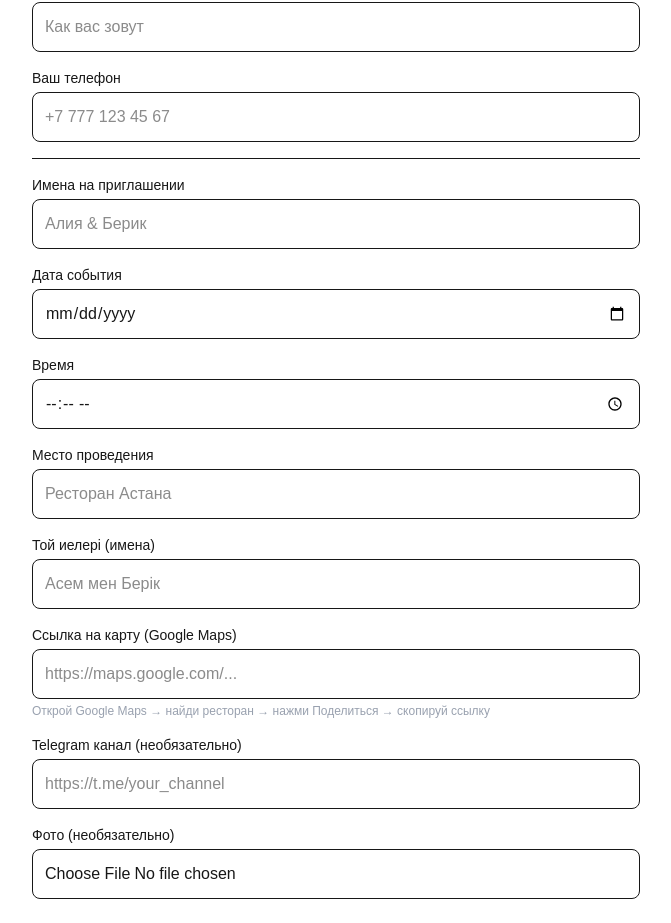
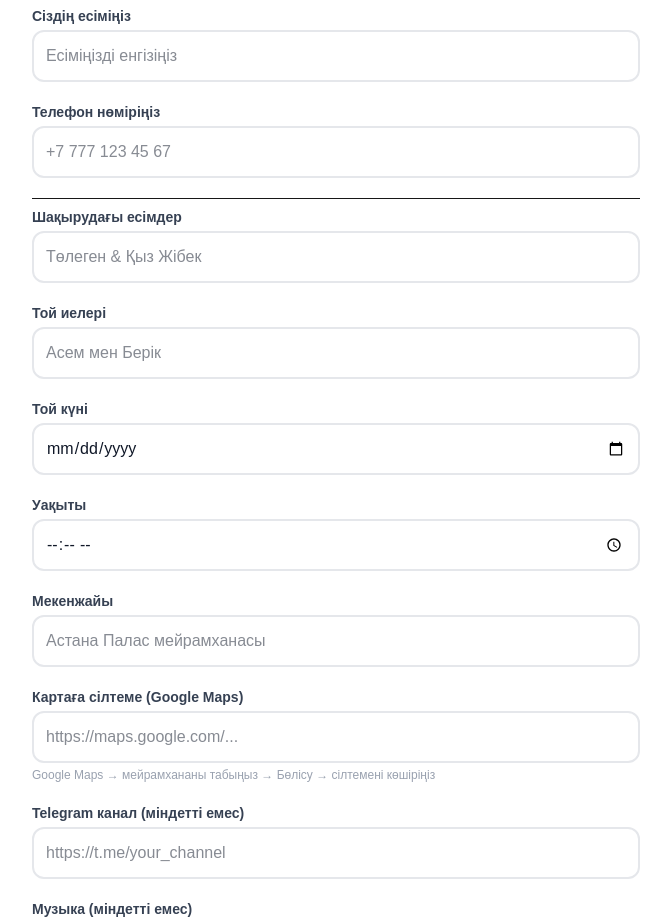
Before and after one commit to zhamilovzamir/invite-app, a Next.js app: page /templates/1/edit in a window 1280 px wide. Shown: the part 190-1113 px from the top of the page, without its empty margins (304-975 px from the left). Built offline with nearby package versions, Linux system fonts and the light colour scheme; no server answers.

Commit message:
fix edit page and add music support

```diff
--- a/app/templates/[id]/edit/page.js
+++ b/app/templates/[id]/edit/page.js
@@ -17,9 +17,9 @@ export default function EditPage({ params: paramsPromise }) {
     map_url: '',
     telegram_channel: '',
     hosts: '',
+    music_url: '',
   })
   const [loading, setLoading] = useState(false)
-  const [photo, setPhoto] = useState(null)
   const [photoUrl, setPhotoUrl] = useState(null)
   const [uploading, setUploading] = useState(false)
   const [done, setDone] = useState(false)
@@ -31,29 +31,24 @@ export default function EditPage({ params: paramsPromise }) {
   async function handlePhoto(e) {
     const file = e.target.files[0]
     if (!file) return
-
     setUploading(true)
-
     const fileName = `${Date.now()}-${file.name}`
-  const { data, error } = await supabase.storage
+    const { error } = await supabase.storage
       .from('photos')
       .upload(fileName, file)
-
     if (!error) {
       const { data: urlData } = supabase.storage
         .from('photos')
         .getPublicUrl(fileName)
       setPhotoUrl(urlData.publicUrl)
     } else {
-    alert('Ошибка загрузки фото: ' + error.message)
+      alert('Фото жүктеу қатесі: ' + error.message)
     }
-
     setUploading(false)
   }
 
   async function handleSubmit() {
     setLoading(true)
-
     const res = await fetch('/api/orders', {
       method: 'POST',
       headers: { 'Content-Type': 'application/json' },
@@ -70,48 +65,57 @@ export default function EditPage({ params: paramsPromise }) {
           map_url: form.map_url,
           telegram_channel: form.telegram_channel,
           photo_url: photoUrl,
+          music_url: form.music_url,
         },
       }),
     })
-
     const result = await res.json()
     setLoading(false)
-
     if (result.data) {
       setOrderId(result.data.id)
       setDone(true)
     } else {
-    alert('Ошибка: ' + result.error)
+      alert('Қате: ' + result.error)
     }
   }
 
   if (done && orderId) {
-  const inviteUrl = `${window.location.origin}/invite/${orderId}`
     return (
       <main className="min-h-screen p-8 bg-gray-50 flex items-center justify-center">
         <div className="bg-white rounded-2xl shadow p-8 max-w-md w-full text-center">
           <div className="text-5xl mb-4">✅</div>
-        <h2 className="text-2xl font-bold mb-2">Заказ принят!</h2>
+          <h2 className="text-2xl font-bold mb-2 text-gray-900">Тапсырыс қабылданды!</h2>
           <p className="text-gray-600 mb-6">
-          Переведи оплату на Kaspi и отправь скриншот в WhatsApp
+            Kaspi арқылы төлем жасап, скриншотты WhatsApp-қа жіберіңіз
           </p>
           <div className="bg-gray-50 rounded-xl p-4 mb-6 text-left">
-          <p className="font-semibold">Номер Kaspi:</p>
-          <p className="text-2xl font-bold text-blue-600">4400 4301 5838 7080</p>
-          <p className="font-semibold mt-3">Сумма:</p>
-          <p className="text-2xl font-bold text-green-600">1 990 тг</p>
+            <p className="font-semibold text-gray-800">Kaspi нөмірі:</p>
+            <p className="text-2xl font-bold text-blue-600">4400 4302 5838 7080 <span className="ml-2 text-sm font-normal text-gray-500">
+    (Замир Ж)
+  </span></p>
+            <p className="font-semibold mt-3 text-gray-800">Сомасы:</p>
+            <p className="text-2xl font-bold text-green-600">1 990 ₸</p>
           </div>
 
-        <div className="bg-purple-50 rounded-xl p-4 mb-6 text-left">
-          <p className="font-semibold text-purple-800 mb-2">Ссылка на приглашение:</p>
-          <p className="text-sm text-purple-600 break-all">
-            {window.location.origin}/invite/{orderId}
-          </p>
+          <div className="bg-purple-50 rounded-xl p-4 mb-4 text-left">
+            <p className="font-semibold text-purple-800 mb-2">Шақыру сілтемесі:</p>
+            <p className="text-sm text-purple-600 break-all">{window.location.origin}/invite/{orderId}</p>
             <button
               onClick={() => navigator.clipboard.writeText(`${window.location.origin}/invite/${orderId}`)}
               className="mt-2 text-xs bg-purple-600 text-white px-3 py-1 rounded-lg hover:bg-purple-700"
             >
-            Скопировать ссылку
+              Көшіру
+            </button>
+          </div>
+
+          <div className="bg-blue-50 rounded-xl p-4 mb-6 text-left">
+            <p className="font-semibold text-blue-800 mb-2">Дашборд сілтемесі:</p>
+            <p className="text-sm text-blue-600 break-all">{window.location.origin}/dashboard/{orderId}</p>
+            <button
+              onClick={() => navigator.clipboard.writeText(`${window.location.origin}/dashboard/${orderId}`)}
+              className="mt-2 text-xs bg-blue-600 text-white px-3 py-1 rounded-lg hover:bg-blue-700"
+            >
+              Көшіру
             </button>
           </div>
 
@@ -119,25 +123,14 @@ export default function EditPage({ params: paramsPromise }) {
             href={`/invite/${orderId}`}
             className="block w-full text-center bg-purple-600 text-white py-3 rounded-xl font-semibold mb-3 hover:bg-purple-700"
           >
-          Посмотреть приглашение →
+            Шақыруды қарау →
           </a>
           <a
             href="https://wa.me/77066355150"
             className="block w-full text-center bg-green-500 text-white py-3 rounded-xl font-semibold hover:bg-green-600"
           >
-          Написать в WhatsApp
+            WhatsApp-қа жазу
           </a>
-      </div>
-      {/* Ссылка на dashboard */}
-<div className="bg-blue-50 rounded-xl p-4 mb-4 text-left">
-  <p className="font-semibold text-blue-800 mb-2">Ваша страница организатора:</p>
-  <p className="text-sm text-blue-600 break-all">/dashboard/{orderId}</p>
-  <button
-    onClick={() => navigator.clipboard.writeText(`${window.location.origin}/dashboard/${orderId}`)}
-    className="mt-2 text-xs bg-blue-600 text-white px-3 py-1 rounded-lg hover:bg-blue-700"
-  >
-    Скопировать ссылку
-  </button>
         </div>
       </main>
     )
@@ -146,133 +139,142 @@ export default function EditPage({ params: paramsPromise }) {
   return (
     <main className="min-h-screen p-8 bg-gray-50">
       <div className="max-w-2xl mx-auto">
-        <a href={`/templates/${params.id}`} className="text-blue-500 mb-6 block">
-          ← Назад
+        <a href={`/templates/${params.id}`} className="text-purple-600 mb-6 block font-medium">
+          ← Артқа
         </a>
 
-        <div className="bg-white rounded-lg shadow p-8">
-          <h1 className="text-2xl font-bold mb-6">Заполни данные</h1>
+        <div className="bg-white rounded-2xl shadow p-8">
+          <h1 className="text-2xl font-bold mb-2 text-gray-900">Деректерді толтырыңыз</h1>
+          <p className="text-gray-500 text-sm mb-6">Барлық өрістерді толтырыңыз</p>
 
-          <div className="space-y-4">
+          <div className="space-y-5">
             <div>
-              <label className="block text-sm font-medium mb-1">Ваше имя</label>
+              <label className="block text-sm font-semibold text-gray-700 mb-1">Сіздің есіміңіз</label>
               <input
                 name="customer_name"
                 value={form.customer_name}
                 onChange={handleChange}
-                className="w-full border rounded-lg p-3 focus:outline-none focus:ring-2 focus:ring-blue-500"
-                placeholder="Как вас зовут"
+                className="w-full border-2 border-gray-200 rounded-xl p-3 text-gray-900 focus:outline-none focus:border-purple-500"
+                placeholder="Есіміңізді енгізіңіз"
               />
             </div>
 
             <div>
-              <label className="block text-sm font-medium mb-1">Ваш телефон</label>
+              <label className="block text-sm font-semibold text-gray-700 mb-1">Телефон нөміріңіз</label>
               <input
                 name="customer_phone"
                 value={form.customer_phone}
                 onChange={handleChange}
-                className="w-full border rounded-lg p-3 focus:outline-none focus:ring-2 focus:ring-blue-500"
+                className="w-full border-2 border-gray-200 rounded-xl p-3 text-gray-900 focus:outline-none focus:border-purple-500"
                 placeholder="+7 777 123 45 67"
               />
             </div>
 
-            <hr className="my-4"/>
+            <hr className="my-2"/>
 
             <div>
-              <label className="block text-sm font-medium mb-1">Имена на приглашении</label>
+              <label className="block text-sm font-semibold text-gray-700 mb-1">Шақырудағы есімдер</label>
               <input
                 name="guest_name"
                 value={form.guest_name}
                 onChange={handleChange}
-                className="w-full border rounded-lg p-3 focus:outline-none focus:ring-2 focus:ring-blue-500"
-                placeholder="Алия & Берик"
+                className="w-full border-2 border-gray-200 rounded-xl p-3 text-gray-900 focus:outline-none focus:border-purple-500"
+                placeholder="Төлеген & Қыз Жібек"
               />
             </div>
 
             <div>
-              <label className="block text-sm font-medium mb-1">Дата события</label>
+              <label className="block text-sm font-semibold text-gray-700 mb-1">Той иелері</label>
+              <input
+                name="hosts"
+                value={form.hosts || ''}
+                onChange={handleChange}
+                className="w-full border-2 border-gray-200 rounded-xl p-3 text-gray-900 focus:outline-none focus:border-purple-500"
+                placeholder="Асем мен Берік"
+              />
+            </div>
+
+            <div>
+              <label className="block text-sm font-semibold text-gray-700 mb-1">Той күні</label>
               <input
                 type="date"
                 name="event_date"
                 value={form.event_date}
                 onChange={handleChange}
-                className="w-full border rounded-lg p-3 focus:outline-none focus:ring-2 focus:ring-blue-500"
+                className="w-full border-2 border-gray-200 rounded-xl p-3 text-gray-900 focus:outline-none focus:border-purple-500"
               />
             </div>
 
             <div>
-              <label className="block text-sm font-medium mb-1">Время</label>
+              <label className="block text-sm font-semibold text-gray-700 mb-1">Уақыты</label>
               <input
                 type="time"
                 name="event_time"
                 value={form.event_time}
                 onChange={handleChange}
-                className="w-full border rounded-lg p-3 focus:outline-none focus:ring-2 focus:ring-blue-500"
+                className="w-full border-2 border-gray-200 rounded-xl p-3 text-gray-900 focus:outline-none focus:border-purple-500"
               />
             </div>
 
             <div>
-              <label className="block text-sm font-medium mb-1">Место проведения</label>
+              <label className="block text-sm font-semibold text-gray-700 mb-1">Мекенжайы</label>
               <input
                 name="venue"
                 value={form.venue}
                 onChange={handleChange}
-                className="w-full border rounded-lg p-3 focus:outline-none focus:ring-2 focus:ring-blue-500"
-                placeholder="Ресторан Астана"
-              />
-            </div>
-            <div>
-  <label className="block text-sm font-medium mb-1">Той иелері (имена)</label>
-  <input
-    name="hosts"
-    value={form.hosts}
-    onChange={handleChange}
-    className="w-full border rounded-lg p-3 focus:outline-none focus:ring-2 focus:ring-purple-500"
-    placeholder="Асем мен Берік"
+                className="w-full border-2 border-gray-200 rounded-xl p-3 text-gray-900 focus:outline-none focus:border-purple-500"
+                placeholder="Астана Палас мейрамханасы"
               />
             </div>
 
             <div>
-  <label className="block text-sm font-medium mb-1">Ссылка на карту (Google Maps)</label>
+              <label className="block text-sm font-semibold text-gray-700 mb-1">Картаға сілтеме (Google Maps)</label>
               <input
                 name="map_url"
-    value={form.map_url}
+                value={form.map_url || ''}
                 onChange={handleChange}
-    className="w-full border rounded-lg p-3 focus:outline-none focus:ring-2 focus:ring-purple-500"
+                className="w-full border-2 border-gray-200 rounded-xl p-3 text-gray-900 focus:outline-none focus:border-purple-500"
                 placeholder="https://maps.google.com/..."
               />
-  <p className="text-xs text-gray-400 mt-1">Открой Google Maps → найди ресторан → нажми Поделиться → скопируй ссылку</p>
+              <p className="text-xs text-gray-400 mt-1">Google Maps → мейрамхананы табыңыз → Бөлісу → сілтемені көшіріңіз</p>
             </div>
 
             <div>
-  <label className="block text-sm font-medium mb-1">Telegram канал (необязательно)</label>
+              <label className="block text-sm font-semibold text-gray-700 mb-1">Telegram канал (міндетті емес)</label>
               <input
                 name="telegram_channel"
-    value={form.telegram_channel}
+                value={form.telegram_channel || ''}
                 onChange={handleChange}
-    className="w-full border rounded-lg p-3 focus:outline-none focus:ring-2 focus:ring-purple-500"
+                className="w-full border-2 border-gray-200 rounded-xl p-3 text-gray-900 focus:outline-none focus:border-purple-500"
                 placeholder="https://t.me/your_channel"
               />
             </div>
+
             <div>
-  <label className="block text-sm font-medium mb-1">
-    Фото (необязательно)
-  </label>
+              <label className="block text-sm font-semibold text-gray-700 mb-1">Музыка (міндетті емес)</label>
+              <input
+                name="music_url"
+                value={form.music_url || ''}
+                onChange={handleChange}
+                className="w-full border-2 border-gray-200 rounded-xl p-3 text-gray-900 focus:outline-none focus:border-purple-500"
+                placeholder="https://example.com/music.mp3"
+              />
+              <p className="text-xs text-gray-400 mt-1">MP3 сілтемесі. Егер қоспасаңыз үлгідегі әуен ойналады</p>
+            </div>
+
+            <div>
+              <label className="block text-sm font-semibold text-gray-700 mb-1">Фото (міндетті емес)</label>
               <input
                 type="file"
                 accept="image/*"
                 onChange={handlePhoto}
-    className="w-full border rounded-lg p-3 focus:outline-none focus:ring-2 focus:ring-purple-500"
+                className="w-full border-2 border-gray-200 rounded-xl p-3 text-gray-700 focus:outline-none focus:border-purple-500"
               />
               {uploading && (
-    <p className="text-sm text-gray-500 mt-1">Загружаем фото...</p>
+                <p className="text-sm text-purple-500 mt-1">Жүктелуде...</p>
               )}
               {photoUrl && (
-    <img
-      src={photoUrl}
-      alt="Превью"
-      className="mt-3 w-full h-40 object-cover rounded-lg"
-    />
+                <img src={photoUrl} alt="Превью" className="mt-3 w-full h-40 object-cover rounded-xl" />
               )}
             </div>
           </div>
@@ -280,9 +282,9 @@ export default function EditPage({ params: paramsPromise }) {
           <button
             onClick={handleSubmit}
             disabled={loading}
-            className="mt-8 w-full bg-blue-600 text-white py-3 rounded-lg font-semibold hover:bg-blue-700 disabled:opacity-50"
+            className="mt-8 w-full bg-purple-600 text-white py-4 rounded-xl font-semibold text-lg hover:bg-purple-700 disabled:opacity-50 transition"
           >
-            {loading ? 'Отправляем...' : 'Оформить заказ'}
+            {loading ? 'Жіберілуде...' : 'Тапсырыс беру →'}
           </button>
         </div>
       </div>
--- /dev/null
+++ b/components/MusicButton.js
@@ -0,0 +1,61 @@
+'use client'
+
+import { useState, useEffect, useRef } from 'react'
+
+export default function MusicButton({ musicUrl, defaultMusicUrl }) {
+  const [playing, setPlaying] = useState(false)
+  const audioRef = useRef(null)
+
+  const url = musicUrl || defaultMusicUrl
+
+  useEffect(() => {
+    if (!url) return
+    audioRef.current = new Audio(url)
+    audioRef.current.loop = true
+    return () => {
+      if (audioRef.current) {
+        audioRef.current.pause()
+        audioRef.current = null
+      }
+    }
+  }, [url])
+
+  function toggle() {
+    if (!audioRef.current) return
+    if (playing) {
+      audioRef.current.pause()
+    } else {
+      audioRef.current.play()
+    }
+    setPlaying(!playing)
+  }
+
+  if (!url) return null
+
+  return (
+    <button
+      onClick={toggle}
+      style={{
+        position: 'fixed',
+        bottom: '24px',
+        right: '16px',
+        zIndex: 999,
+        background: playing ? '#681313' : 'rgba(0,0,0,0.7)',
+        color: '#fff',
+        border: '2px solid rgba(255,255,255,0.3)',
+        borderRadius: '90px',
+        padding: '10px 18px',
+        fontSize: '13px',
+        letterSpacing: '1px',
+        fontWeight: '600',
+        cursor: 'pointer',
+        boxShadow: '0 4px 20px rgba(0,0,0,0.3)',
+        display: 'flex',
+        alignItems: 'center',
+        gap: '8px',
+      }}
+    >
+      {playing ? '⏸ Тоқтату' : '♫ Әуен'}
+    </button>
+  )
+}
--- a/components/templates/sauilik/classic.js
+++ b/components/templates/sauilik/classic.js
@@ -1,6 +1,7 @@
 'use client'
 
 import { useState, useEffect } from 'react'
+import MusicButton from '@/components/MusicButton'
 
 export default function SauilikClassic({ data }) {
   const [guestName, setGuestName] = useState('')
@@ -202,6 +203,10 @@ export default function SauilikClassic({ data }) {
         </div>
 
       </div>
+      <MusicButton
+  musicUrl={data.music_url}
+  defaultMusicUrl="https://www.soundhelix.com/examples/mp3/SoundHelix-Song-1.mp3"
+/>
     </div>
   )
 }
--- a/components/templates/sauilik/colorful.js
+++ b/components/templates/sauilik/colorful.js
@@ -1,6 +1,7 @@
 'use client'
 
 import { useState, useEffect } from 'react'
+import MusicButton from '@/components/MusicButton'
 
 export default function SauilikColorful({ data }) {
   const [guestName, setGuestName] = useState('')
@@ -200,6 +201,10 @@ export default function SauilikColorful({ data }) {
         </div>
 
       </div>
+      <MusicButton
+        musicUrl={data.music_url}
+        defaultMusicUrl="https://www.soundhelix.com/examples/mp3/SoundHelix-Song-1.mp3"
+      />
     </div>
   )
 }
--- a/components/templates/tugan-kun/classic.js
+++ b/components/templates/tugan-kun/classic.js
@@ -1,6 +1,7 @@
 'use client'
 
 import { useState, useEffect } from 'react'
+import MusicButton from '@/components/MusicButton'
 
 export default function TuganKunClassic({ data }) {
   const [guestName, setGuestName] = useState('')
@@ -207,6 +208,10 @@ export default function TuganKunClassic({ data }) {
         </div>
 
       </div>
+      <MusicButton
+        musicUrl={data.music_url}
+        defaultMusicUrl="https://www.soundhelix.com/examples/mp3/SoundHelix-Song-1.mp3"
+      />
     </div>
   )
 }
--- a/components/templates/uzatu/classic.js
+++ b/components/templates/uzatu/classic.js
@@ -1,6 +1,7 @@
 'use client'
 
 import { useState } from 'react'
+import MusicButton from '@/components/MusicButton'
 
 export default function UzatuClassic({ data }) {
   const [comment, setComment] = useState('')
@@ -217,6 +218,10 @@ export default function UzatuClassic({ data }) {
               </div>
             </div>
           )}
+          <MusicButton
+            musicUrl={data.music_url}
+            defaultMusicUrl="https://uuavetegsohayzhtdthh.supabase.co/storage/v1/object/public/music/minezinkorkem.mp3"
+          />
         </div>
       </section>
 
--- a/components/templates/uzatu/modern.js
+++ b/components/templates/uzatu/modern.js
@@ -1,6 +1,7 @@
 'use client'
 
 import { useState, useEffect } from 'react'
+import MusicButton from '@/components/MusicButton'
 
 export default function UzatuModern({ data }) {
   const [guestName, setGuestName] = useState('')
@@ -203,6 +204,10 @@ export default function UzatuModern({ data }) {
         </div>
 
       </div>
+      <MusicButton
+        musicUrl={data.music_url}
+        defaultMusicUrl="https://uuavetegsohayzhtdthh.supabase.co/storage/v1/object/public/music/minezinkorkem.mp3"
+      />
     </div>
   )
 }
--- a/components/templates/wedding/classic.js
+++ b/components/templates/wedding/classic.js
@@ -1,3 +1,5 @@
+import MusicButton from '@/components/MusicButton'
+
 export default function WeddingClassic({ data }) {
   return (
     <main className="min-h-screen bg-rose-50 flex items-center justify-center p-4">
@@ -109,6 +111,10 @@ export default function WeddingClassic({ data }) {
         <div className="text-center mt-6">
           <div className="text-3xl">🌸 🌸 🌸</div>
         </div>
+        <MusicButton
+          musicUrl={data.music_url}
+          defaultMusicUrl="https://uuavetegsohayzhtdthh.supabase.co/storage/v1/object/public/music/Kuandyk-Rahym-Uilenem.mp3"
+        />
       </div>
     </main>
   )
--- a/components/templates/wedding/red.js
+++ b/components/templates/wedding/red.js
@@ -1,6 +1,7 @@
 'use client'
 
 import { useState, useEffect } from 'react'
+import MusicButton from '@/components/MusicButton'
 
 export default function WeddingRed({ data }) {
   const [days, setDays] = useState('00')
@@ -357,6 +358,10 @@ export default function WeddingRed({ data }) {
         </div>
 
       </div>
+      <MusicButton
+        musicUrl={data.music_url}
+        defaultMusicUrl="https://uuavetegsohayzhtdthh.supabase.co/storage/v1/object/public/music/Kuandyk-Rahym-Uilenem.mp3"
+      />
     </div>
   )
 }
```
Lines whose indentation alone changed are shown as unchanged.
